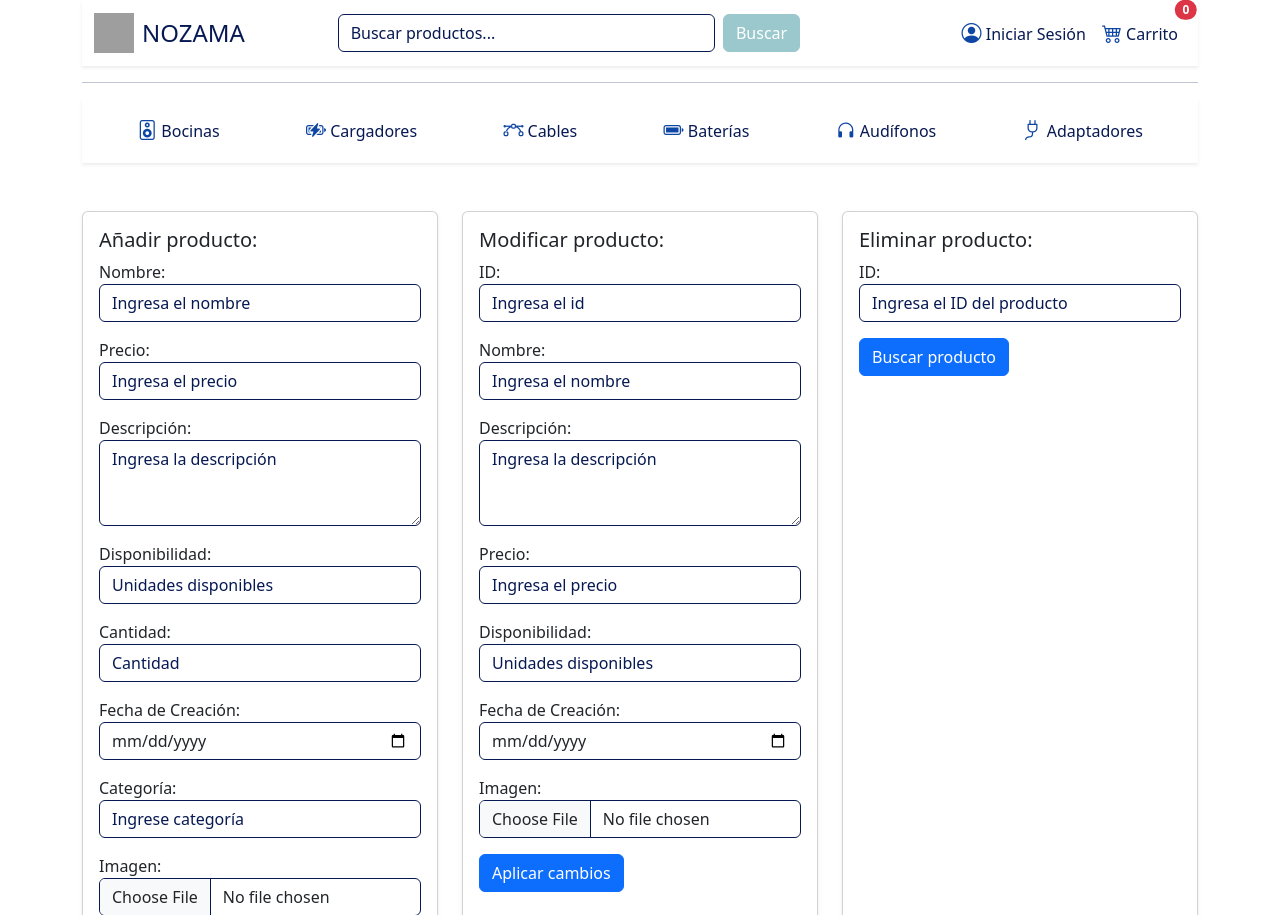
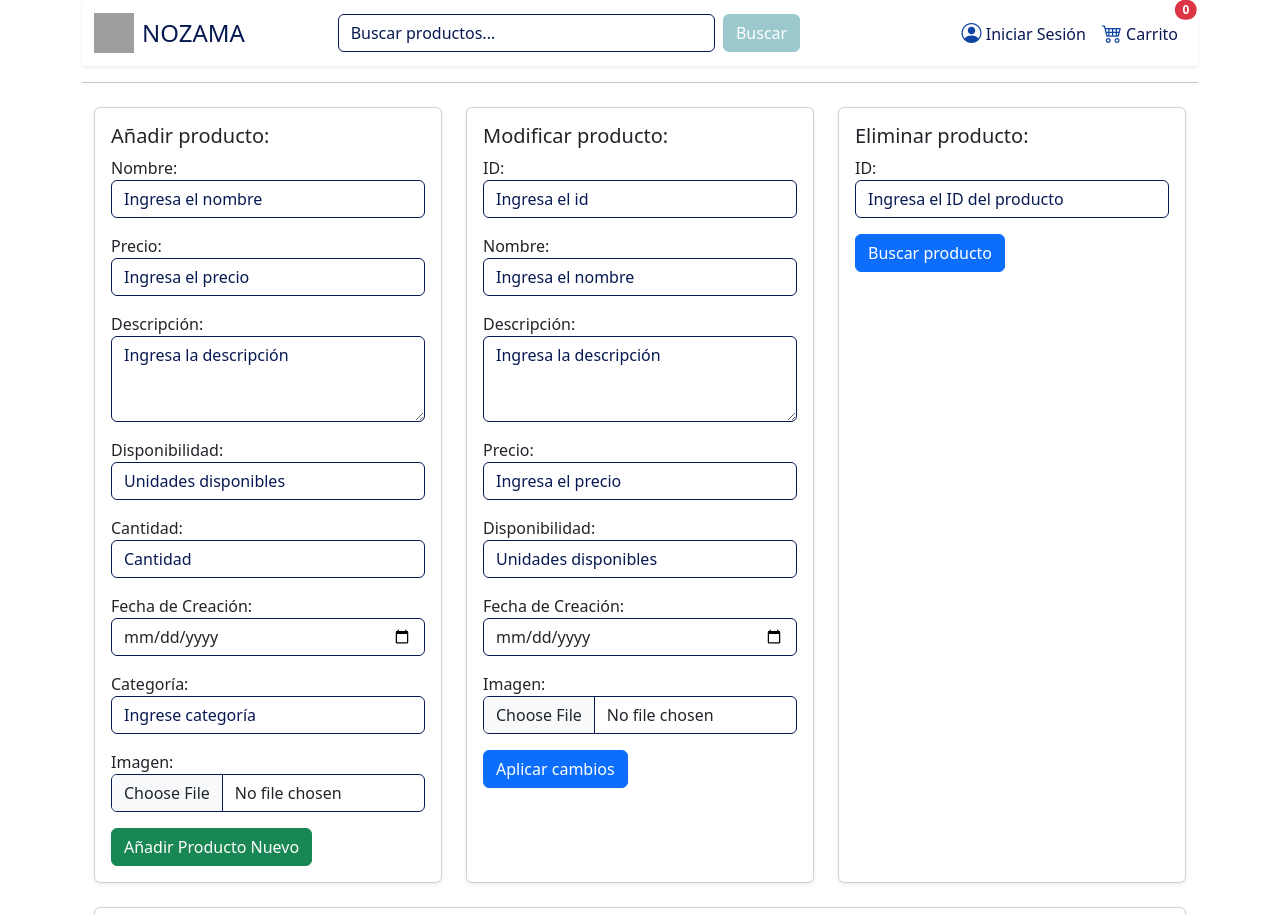
Before and after one commit to lenovo2917/ProyectoNozama, a PHP site: page /crudAdmin.php in a window 1280 px wide. Shown: the top 915 px of the page. Run offline with PHP 8.4, Linux system fonts and the light colour scheme; grey boxes are pictures that could not be loaded.

Commit message:
Quite cositas

```diff
--- a/ProyectoNozama/php/crudAdmin.php
+++ b/ProyectoNozama/php/crudAdmin.php
@@ -60,44 +60,6 @@
         </nav>
         <hr>
 
-        <nav class="navbar nav-underline navbar-expand-lg submenu">
-            <div class="container-fluid">
-                <ul class="navbar-nav nav-fill w-100 me-auto mb-2 mb-lg-0">
-                    <li class="nav-item">
-                        <a class="nav-link" href="#">
-                            <i class="bi bi-speaker fs-5"></i> Bocinas
-                        </a>
-                    </li>
-                    <li class="nav-item">
-                        <a class="nav-link" href="#">
-                            <i class="bi bi-battery-charging fs-5"></i> Cargadores
-                        </a>
-                    </li>
-                    <li class="nav-item">
-                        <a class="nav-link" href="#">
-                            <i class="bi bi-bezier fs-5"></i> Cables
-                        </a>
-                    </li>
-                    <li class="nav-item">
-                        <a class="nav-link" href="#">
-                            <i class="bi bi-battery-full fs-5"></i> Baterías
-                        </a>
-                    </li>
-                    <li class="nav-item">
-                        <a class="nav-link" href="#">
-                            <i class="bi bi-headphones fs-5"></i> Audífonos
-                        </a>
-                    </li>
-                    <li class="nav-item">
-                        <a class="nav-link" href="#">
-                            <i class="bi bi-plug fs-5"></i> Adaptadores
-                        </a>
-                    </li>
-                </ul>
-            </div>
-        </nav>
-
-    </header>
 
     <!--Main o contenido-->
     <main class="container mt-4">
```
